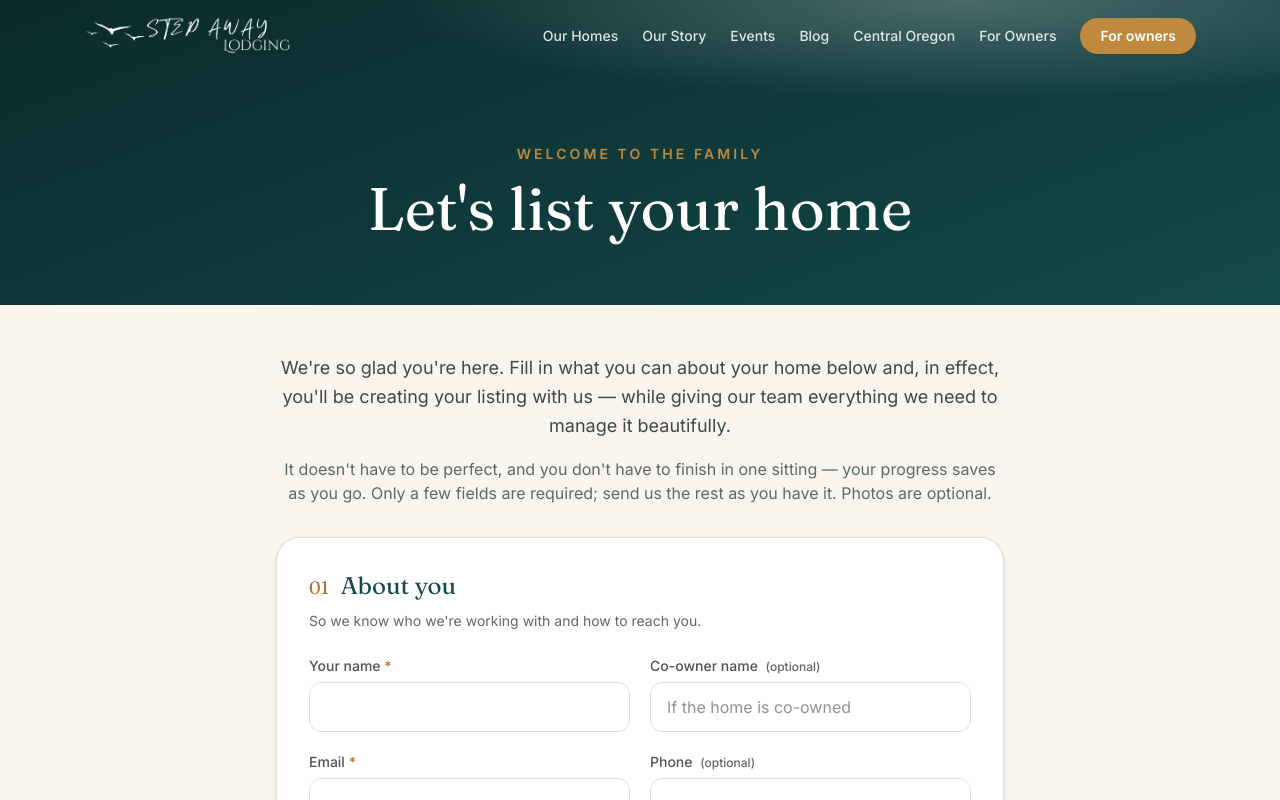
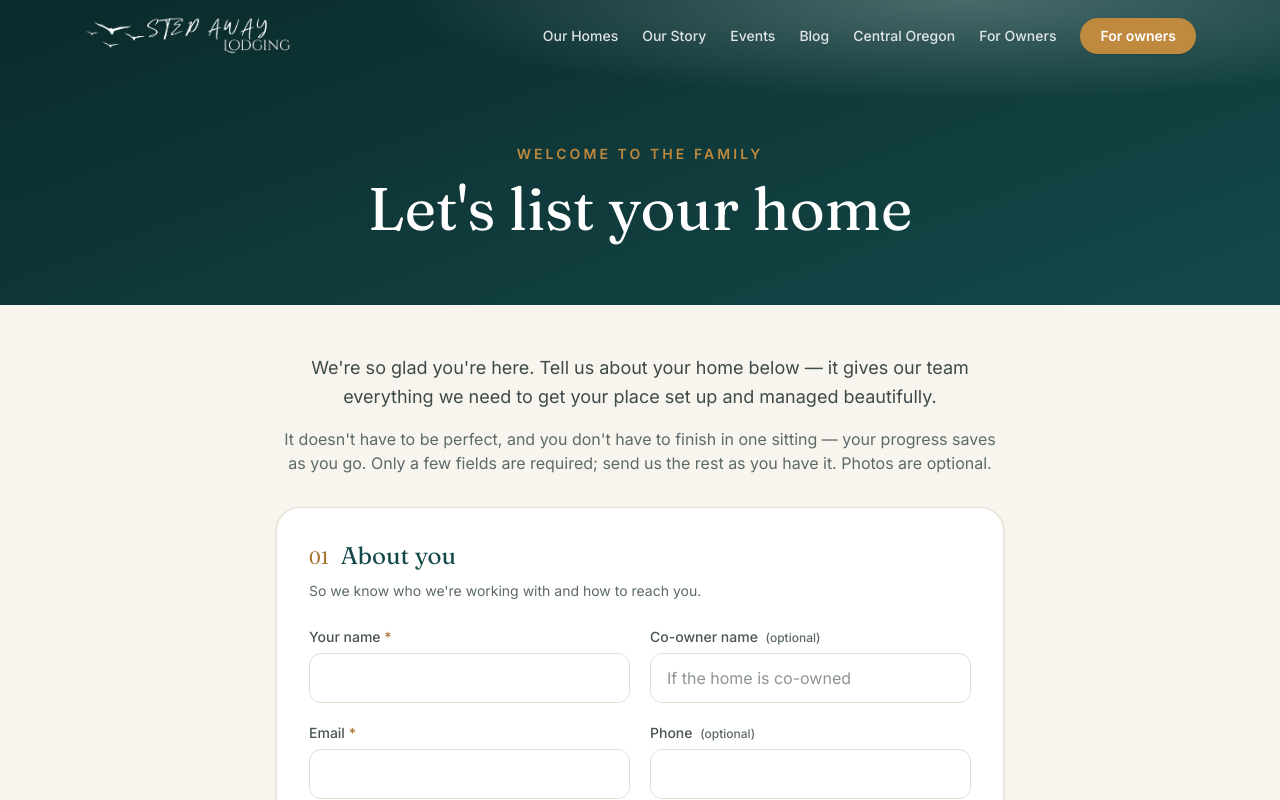
Before and after one commit to Gawbdawg63/stepawaylodging, a Next.js app: page /list-your-home in a window 1280 px wide. Shown: the top 800 px of the page. Built offline with nearby package versions, Linux system fonts and the light colour scheme.

Commit message:
Reword owner portal copy: 'tell us about your home', not 'creating the listing'

```diff
--- a/app/list-your-home/page.tsx
+++ b/app/list-your-home/page.tsx
@@ -20,8 +20,8 @@ export default function ListYourHomePage() {
 
       <section className="mx-auto max-w-3xl px-5 pt-12 text-center">
         <p className="text-lg leading-relaxed text-[var(--foreground)]/85">
-          We&apos;re so glad you&apos;re here. Fill in what you can about your home below and, in effect, you&apos;ll be
-          creating your listing with us — while giving our team everything we need to manage it beautifully.
+          We&apos;re so glad you&apos;re here. Tell us about your home below — it gives our team everything we need to get
+          your place set up and managed beautifully.
         </p>
         <p className="mt-4 text-[var(--muted)]">
           It doesn&apos;t have to be perfect, and you don&apos;t have to finish in one sitting — your progress saves as you
--- a/app/owners/page.tsx
+++ b/app/owners/page.tsx
@@ -30,8 +30,8 @@ export default function OwnersPage() {
           <p className="text-sm font-semibold uppercase tracking-[0.18em] text-[var(--sand)]">Ready to get started?</p>
           <h2 className="mt-2 font-display text-3xl sm:text-4xl">Already coming aboard?</h2>
           <p className="mx-auto mt-4 max-w-xl text-lg text-white/80">
-            Use our welcome portal to send us your home&apos;s details — you&apos;ll essentially be creating your listing,
-            and we&apos;ll take it from there. It saves as you go, so there&apos;s no rush to finish in one sitting.
+            Use our welcome portal to share your home&apos;s details, and we&apos;ll take it from there. It saves as you go,
+            so there&apos;s no rush to finish in one sitting.
           </p>
           <Link href="/list-your-home" className="mt-7 inline-block rounded-full bg-[var(--sand)] px-8 py-3.5 font-semibold text-white shadow-sm transition hover:bg-[var(--sand-600)]">
             List your home →
```
